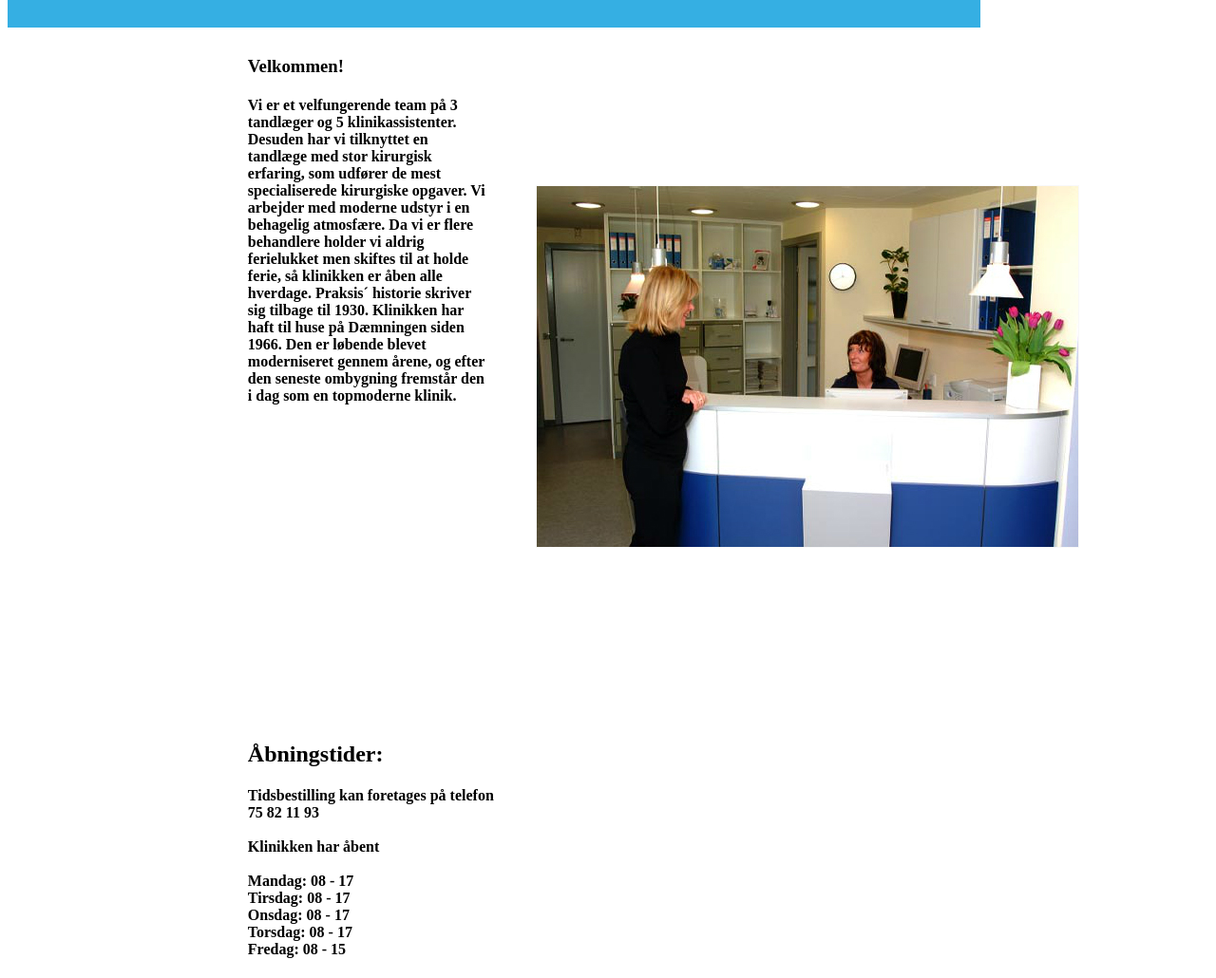
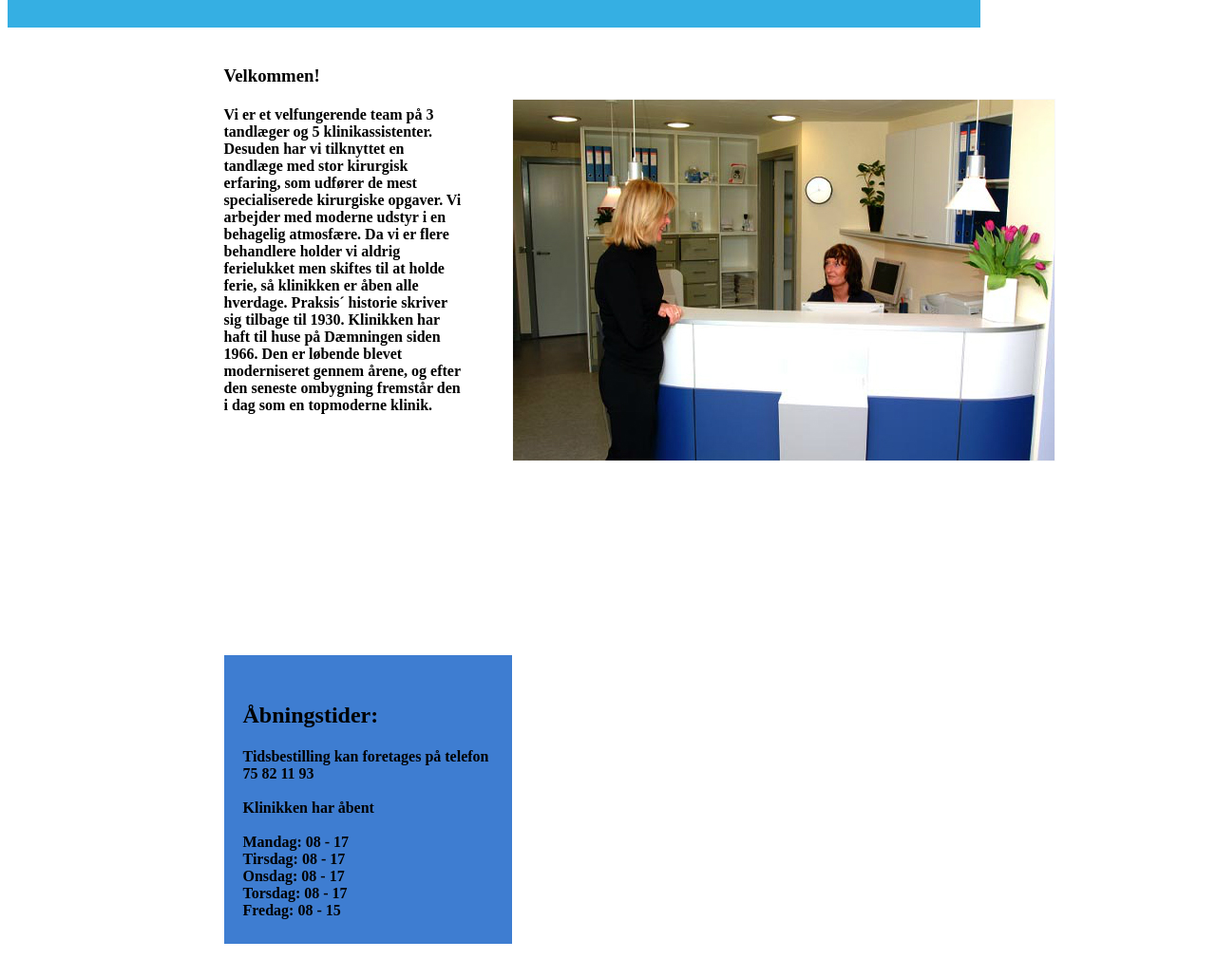
Before and after one commit to mettebk88/dentist, a plain HTML site: page tandlæge.html in a window 1280 px wide. Shown: the part 88-1118 px from the top of the page at 95% size. After the commit the page ends 1087 px from the top, so only its background shows below. Drawn offline with Linux system fonts and the light colour scheme.

Commit message:
Update style.css

```diff
--- a/style.css
+++ b/style.css
@@ -30,9 +30,11 @@ nav {
 
 article {
 	display:inline-block;
-margin-left: 20%;
+margin-left: 10%;
+
 
 float:left;
+width:80%;
 
 }
 
@@ -40,18 +42,39 @@ float:left;
 
 	 section#text1 {
 		 width:25%;
-		 margin-top:80px;}
+		 margin-top:90px;
+		 padding-left:10%;
+		 }
 
 
 
-	section#pic1 {	 margin-right:30%;
-	margin-left:30%;
-	margin-top:-25%;
+	section#pic1 {	margin-top:-35%; margin-right:30%;
+	margin-left:40%;
+
 
 		}
 
-		section#text2 {
+		section#text2 { background-color:#3E7DD1;
 		 margin-top:200px;
+		 padding-left:20px;
+		 margin-left:10%;
+		 margin-right:60%;
+		 padding-top: 30px;
+		margin-bottom:5px;
+		padding-bottom:5px;
+
 
 
 			}
+
+	form {
+	background-color:#3E7DD1;
+		margin-left:60%;
+		margin-top:-330px;
+		margin-right:140px;
+		padding-top:40px;
+		padding-left:40px;
+		padding-bottom:30px;
+
+
+		}
```
